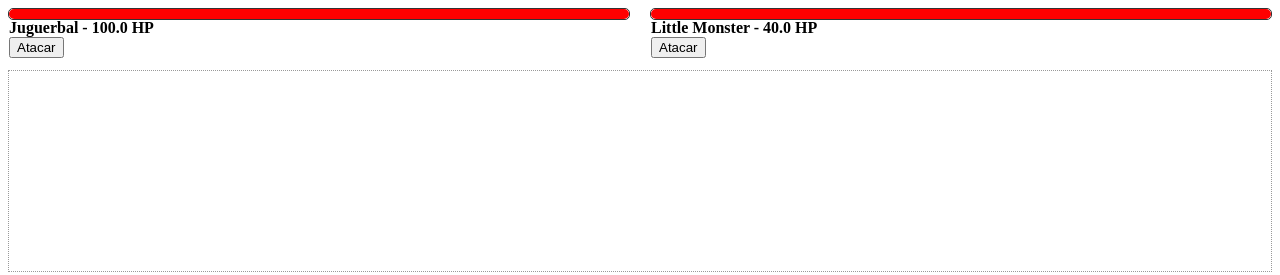
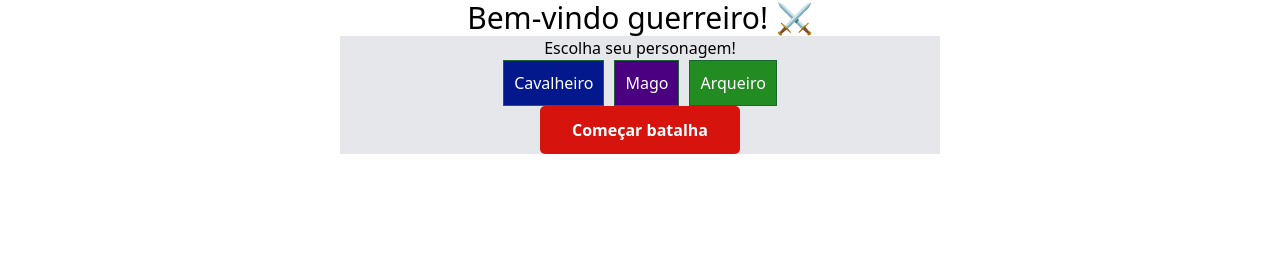
Before and after one commit to carolvb7/Projeto_Luta, a plain HTML site: page index.html in a window 1280 px wide. Drawn offline with nearby package versions, Linux system fonts and the light colour scheme.

Commit message:
Alteração e criação de códigos

```diff
--- /dev/null
+++ b/assets/css/style-index.css
@@ -0,0 +1,63 @@
+*{
+    margin: 0;
+    padding: 0;
+    box-sizing: border-box;
+}
+.container {
+    margin: auto;
+    max-width: 600px;
+    display: flex;
+    flex-direction: column;
+    justify-content: center;
+    align-items: center;
+}
+
+.personagens {
+    display: flex;
+    gap: 10px;
+  }
+
+  .perso {
+    background: #f0f0f0;
+    padding: 10px;
+    border: 1px solid #196633;
+  }
+
+  .Cavalheiro, .Mago, .Arqueiro {
+    padding: 10px;
+    border: 1px solid #196633;
+    color: white;
+    text-align: center;
+  }
+
+  .Cavalheiro {
+    background: #03188d; /* Azul */
+  }
+
+  .Mago {
+    background: #4B0082; /* Roxo  */
+  }
+
+  .Arqueiro {
+    background: #228B22; /* Verde  */
+  }
+
+.botao-batalha {
+    display: block;
+    width: 200px;
+    padding: 12px 25px;
+    background: #d6140d;
+    color: white;
+    text-align: center;
+    border: none;
+    border-radius: 5px;
+    font-weight: bold;
+    cursor: pointer;
+    margin: 0 auto;
+    text-decoration: none;
+  }
+
+  .botao-batalha:hover {
+    background: #c9302c;
+    transform: scale(1.05);
+  }
--- a/assets/style.css
+++ b/assets/css/style-telaBatalha.css
@@ -1,8 +1,12 @@
-/* * {
+* {
   margin: 0;
   padding: 0;
   box-sizing: border-box;
-} */
+}
+
+body{
+  background-color: rgb(51, 51, 51);
+}
 
 .fightarea {
   display: flex;
--- /dev/null
+++ b/assets/js/Script-index.js
@@ -0,0 +1,3 @@
+<button class="botao-batalha" onclick="window.location.href='./telaBatalha.html'">
+  Começar batalha
+</button>
--- a/assets/js/classes.js
+++ b/assets/js/classes.js
@@ -72,12 +72,13 @@ class Stage {
       .querySelector(".attackButton")
       .addEventListener("click", () =>
         this.doAttack(this.fighter1, this.fighter2)
+        .then(() => this.doAttack(this.fighter2, this.fighter1))
       );
-    this.fighter2El
-      .querySelector(".attackButton")
-      .addEventListener("click", () =>
-        this.doAttack(this.fighter2, this.fighter1)
-      );
+    // this.fighter2El
+    //   .querySelector(".attackButton")
+    //   .addEventListener("click", () =>
+    //     this.doAttack(this.fighter2, this.fighter1)
+    //   );
   }
 
   update() {
@@ -98,6 +99,7 @@ class Stage {
     this.fighter2El.querySelector(".bar").style.width = `${f2pct}%`;
   }
 
+  //Metodo de ataque
   doAttack(attacking, attacked) {
     let actualAttack = 0;
     let actualDefense = 0;
--- a/index.html
+++ b/index.html
@@ -4,42 +4,24 @@
 <head>
   <meta charset="UTF-8">
   <meta name="viewport" content="width=device-width, initial-scale=1.0">
-  <link rel="stylesheet" href="./assets/style.css">
+  <script src="https://cdn.jsdelivr.net/npm/@tailwindcss/browser@4"></script>
+  <link rel="stylesheet" href="./assets/css/style-index.css">
   <title>Fighter</title>
 </head>
 
 <body>
-  <div class="fightarea">
-    <div id="char">
-      <div class="lifebar">
-        <div class="bar" style="width: 10%;"></div>
-        <strong class="name">name</strong>
-        <div>
-          <button class="attackButton">Atacar</button>
-        </div>
-      </div>
+  <h1 class="text-center text-3xl">Bem-vindo guerreiro! ⚔️</h1>
+  <div class="container bg-gray-200">
+    <h1 class="text-black-600 text-200">Escolha seu personagem!</h1>
+    <div class="personagens" >
+      <div class="Cavalheiro">Cavalheiro</div>
+      <div class="Mago">Mago</div>
+      <div class="Arqueiro">Arqueiro</div>
     </div>
-    <div id="monster">
-      <div class="lifebar">
-        <div class="bar" style="width: 10%;"></div>
-        <strong class="name">name</strong>
-        <div>
-          <button class="attackButton">Atacar</button>
-        </div>
-      </div>
-    </div>
+
+    <a href="./telaBatalha.html" class="botao-batalha">Começar batalha</a>
+    <script src="Script-index.js"></script>
   </div>
-
-  <ul class="log"></ul>
-
-
-
-
-
-
-
-  <script src="./assets/js/classes.js"></script>
-  <script src="./assets/js/script.js"></script>
 </body>
 
 </html>
```
Also changed, not shown: telaBatalha.html (added, +43 -0 lines), 1 other file.
